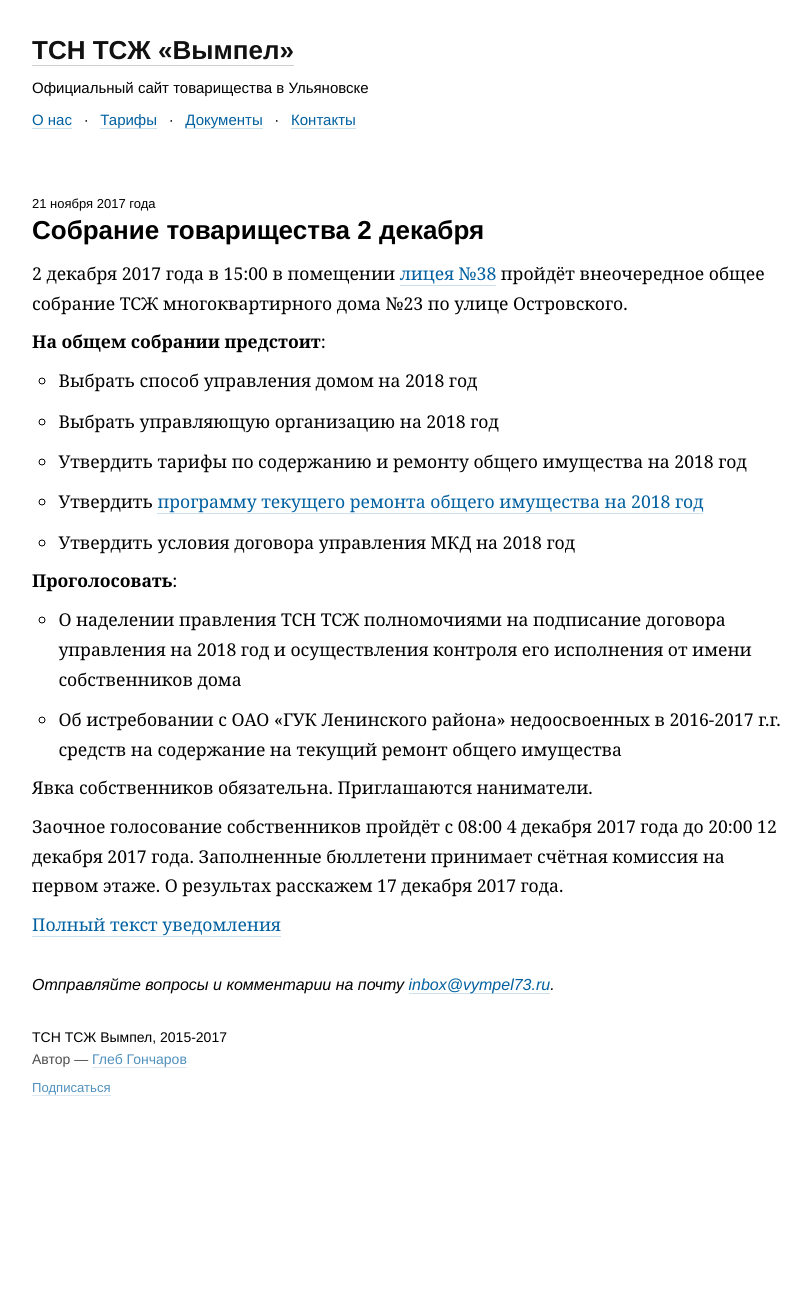
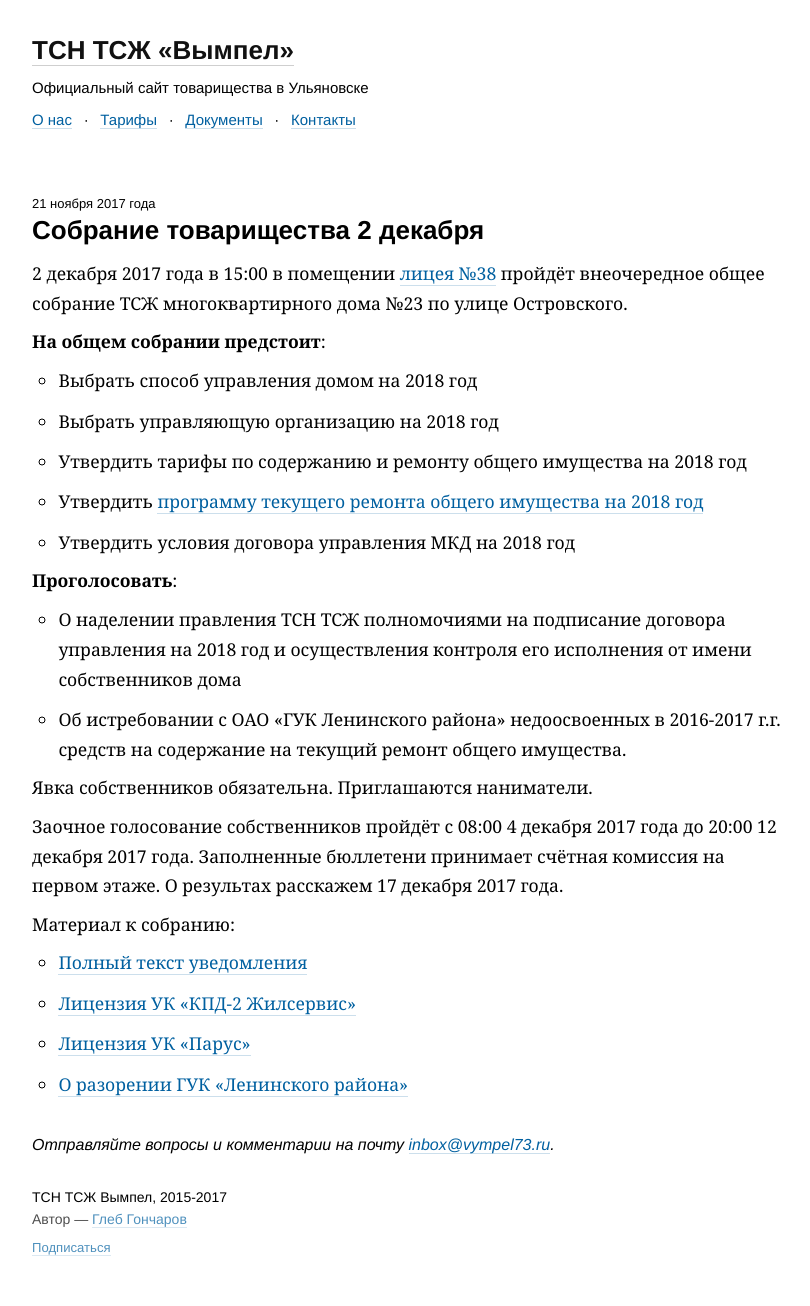
Before and after one commit to gongled/vympel, a Jekyll site: the page built from _posts/2017-11-21-meeting.md, in a window 1280 px wide. Shown: the whole page, without its empty margins (108-918 px from the left). Built offline with Jekyll 4.4.1, drawn with Linux system fonts in a browser that asks for light colours; before the commit the page ends 1146 px from its top, so only the background shows below that.

Commit message:
Обновление документов:
- Добавление лицензий УК "КПД-2" и "Парус"
- Добавление полезных ссылок к новости о собрании

```diff
--- a/_posts/2017-11-21-meeting.md
+++ b/_posts/2017-11-21-meeting.md
@@ -16,10 +16,15 @@ updated: 2017-11-21
 
 **Проголосовать**:
 - О наделении правления ТСН ТСЖ полномочиями на подписание договора управления на 2018 год и осуществления контроля его исполнения от имени собственников дома
-- Об истребовании с ОАО «ГУК Ленинского района» недоосвоенных в 2016-2017 г.г. средств на содержание на текущий ремонт общего имущества
+- Об истребовании с ОАО «ГУК Ленинского района» недоосвоенных в 2016-2017 г.г. средств на содержание на текущий ремонт общего имущества.
 
 Явка собственников обязательна. Приглашаются наниматели.
 
 Заочное голосование собственников пройдёт с 08:00 4 декабря 2017 года до 20:00 12 декабря 2017 года. Заполненные бюллетени принимает счётная комиссия на первом этаже. О результах расскажем 17 декабря 2017 года.
 
-[Полный текст уведомления](/docs/announces/20171121.pdf)
+Материал к собранию:
+
+- [Полный текст уведомления](/docs/announces/20171121.pdf)
+- [Лицензия УК «КПД-2 Жилсервис»](/docs/management/Лицензия_КПД-2_Жилсервис.pdf)
+- [Лицензия УК «Парус»](/docs/management/Лицензия_ПАРУС.pdf)
+- [О разорении ГУК «Ленинского района»](https://ulpressa.ru/2017/11/29/kommunalnyie-brakoneryi/)
```
Also changed, not shown: _pages/docs.md (+8 -0 lines), 3 other files.
